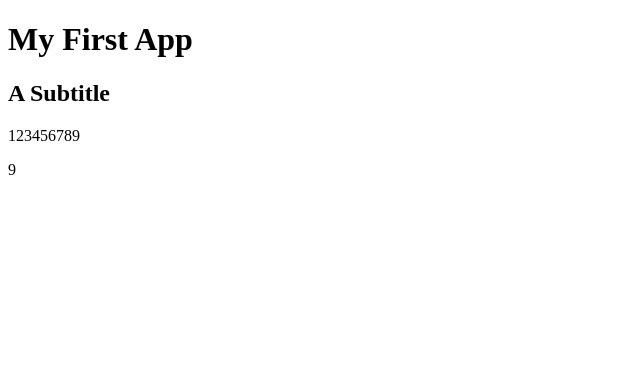
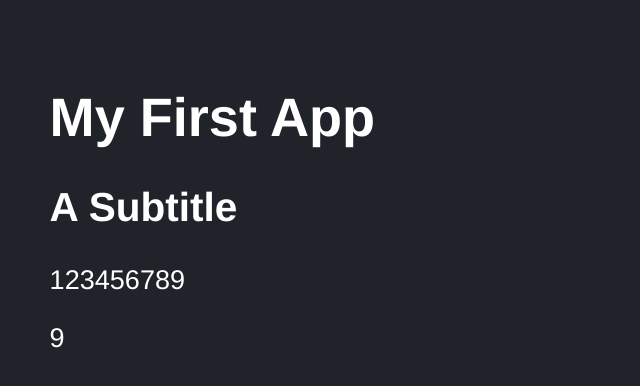
Before and after one commit to juan18506/first-react-app, a React (Vite) app: page / in a window 1280 px wide. Shown: the top 386 px of the page, without its empty margins (0-640 px from the left). Built offline with nearby package versions, Linux system fonts and the light colour scheme.

Commit message:
Added css via jsx import

```diff
--- a/src/main.jsx
+++ b/src/main.jsx
@@ -1,6 +1,7 @@
 import React from 'react';
 import ReactDOM from 'react-dom/client';
 import { FirstApp } from './FirstApp.jsx';
+import './styles.css'
 
 
 ReactDOM.createRoot(document.getElementById('root')).render(
--- /dev/null
+++ b/src/styles.css
@@ -0,0 +1,7 @@
+html, body {
+  background-color: #21232A;
+  color: white;
+  font-family: Helvetica, Arial, sans-serif;
+  font-size: 1.3rem;
+  padding: 1rem;
+}
```
